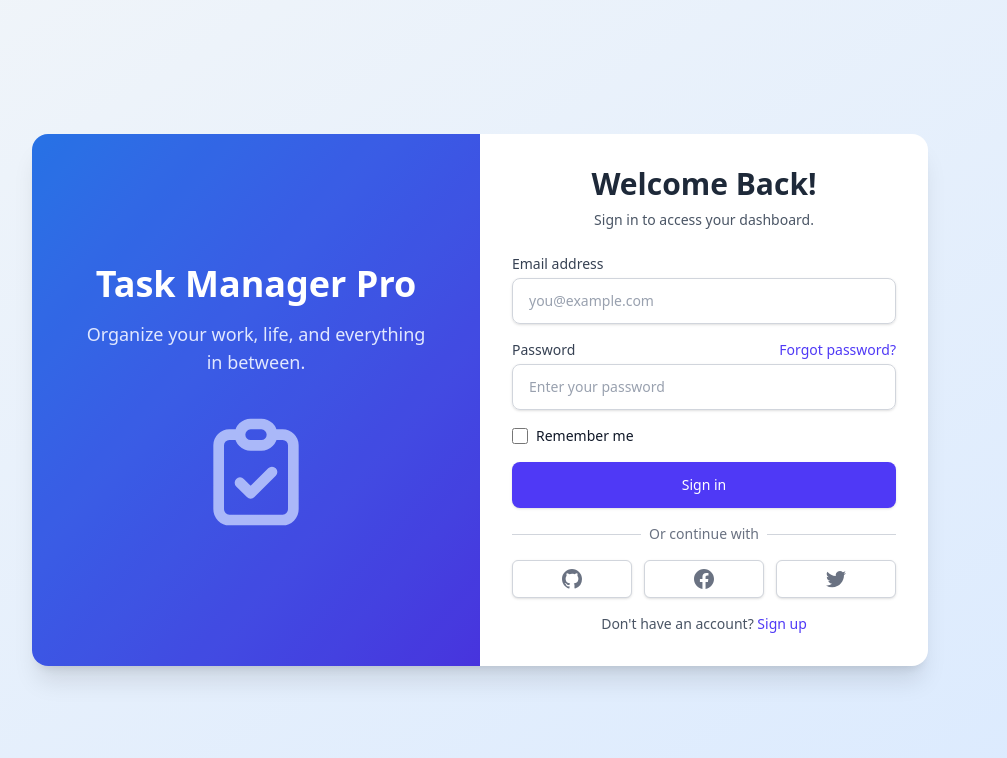
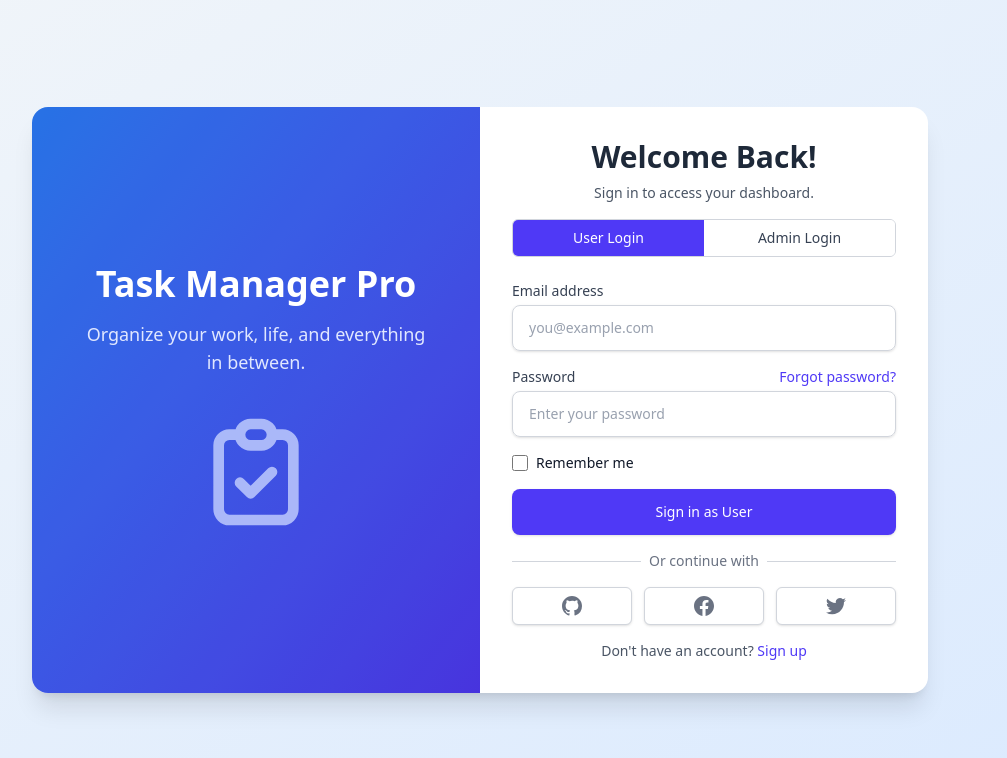
Before and after one commit to djangid63/Task-Manager-MERN-, a React (Vite) app in the folder Frontend/: page / in a window 1280 px wide. Shown: the top 758 px of the page, without its empty margins (160-1167 px from the left). Built offline with nearby package versions, Linux system fonts and the light colour scheme.

Commit message:
feat: enhance login component to support user and admin login types, update navigation logic, and improve UI elements

```diff
--- a/Frontend/src/Components/login.jsx
+++ b/Frontend/src/Components/login.jsx
@@ -8,11 +8,13 @@ const Login = () => {
     email: '',
     password: ''
   });
+  const [loginType, setLoginType] = useState('user');
 
-  const navigate = useNavigate()
-  const navigateToTask = () => {
-    navigate('/taskMangement')
-  }
+  const navigate = useNavigate();
+
+  const navigateTo = (path) => {
+    navigate(path);
+  };
 
   const handleChange = (e) => {
     const { name, value } = e.target;
@@ -25,11 +27,23 @@ const Login = () => {
   const handleSubmit = async (e) => {
     e.preventDefault();
     try {
-      const response = await axios.post(`${BASE_URL}/user/login`, formData);
+      const endpoint = loginType === 'user' ? `${BASE_URL}/user/login` : `${BASE_URL}/admin/login`;
+      const response = await axios.post(endpoint, formData);
+
       if (response.data.success) {
         alert(response.data.message);
-        navigateToTask()
-        localStorage.setItem('token', response.data.token)
+
+        if (loginType === 'user') {
+          localStorage.setItem('token', response.data.token);
+          localStorage.setItem('userType', 'user');
+          navigateTo('/taskMangement');
+        } else {
+          if (response.data.token) {
+            localStorage.setItem('token', response.data.token);
+          }
+          localStorage.setItem('userType', 'admin');
+          navigateTo('/dashboard');
+        }
       }
     } catch (error) {
       alert(error.response?.data?.message || error.message || "Login failed");
@@ -57,6 +71,29 @@ const Login = () => {
               <p className="mt-2 text-sm text-gray-600">
                 Sign in to access your dashboard.
               </p>
+            </div>
+
+            <div className="flex rounded-md overflow-hidden border border-gray-300">
+              <button
+                type="button"
+                onClick={() => setLoginType('user')}
+                className={`flex-1 py-2 px-4 text-sm font-medium ${loginType === 'user'
+                    ? 'bg-indigo-600 text-white'
+                    : 'bg-white text-gray-700 hover:bg-gray-50'
+                  }`}
+              >
+                User Login
+              </button>
+              <button
+                type="button"
+                onClick={() => setLoginType('admin')}
+                className={`flex-1 py-2 px-4 text-sm font-medium ${loginType === 'admin'
+                    ? 'bg-indigo-600 text-white'
+                    : 'bg-white text-gray-700 hover:bg-gray-50'
+                  }`}
+              >
+                Admin Login
+              </button>
             </div>
 
             <form className="mt-6 space-y-4" onSubmit={handleSubmit}>
@@ -118,11 +155,14 @@ const Login = () => {
                   type="submit"
                   className="w-full flex justify-center py-3 px-4 border border-transparent rounded-lg shadow-sm text-sm font-medium text-white bg-indigo-600 hover:bg-indigo-700 focus:outline-none focus:ring-2 focus:ring-offset-2 focus:ring-indigo-500 transition duration-150 ease-in-out transform hover:-translate-y-0.5"
                 >
-                  Sign in
+                  {loginType === 'user' ? 'Sign in as User' : 'Sign in as Admin'}
                 </button>
               </div>
             </form>
 
+            {/* Only show these options for user login */}
+            {loginType === 'user' && (
+              <>
                 <div className="relative my-4">
                   <div className="absolute inset-0 flex items-center" aria-hidden="true">
                     <div className="w-full border-t border-gray-300" />
@@ -155,6 +195,8 @@ const Login = () => {
                     </Link>
                   </p>
                 </div>
+              </>
+            )}
           </div>
         </div>
       </div>
```
Also changed, not shown: 2 other files (tests, documents, lock files or other folders). Lines whose indentation alone changed are shown as unchanged.
